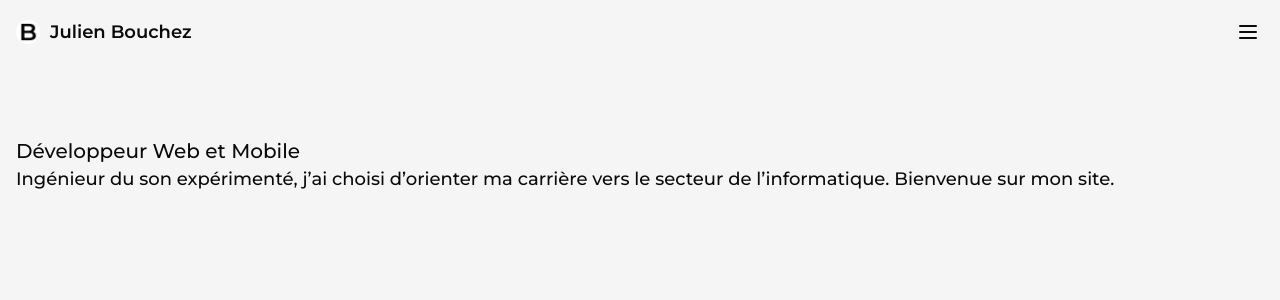
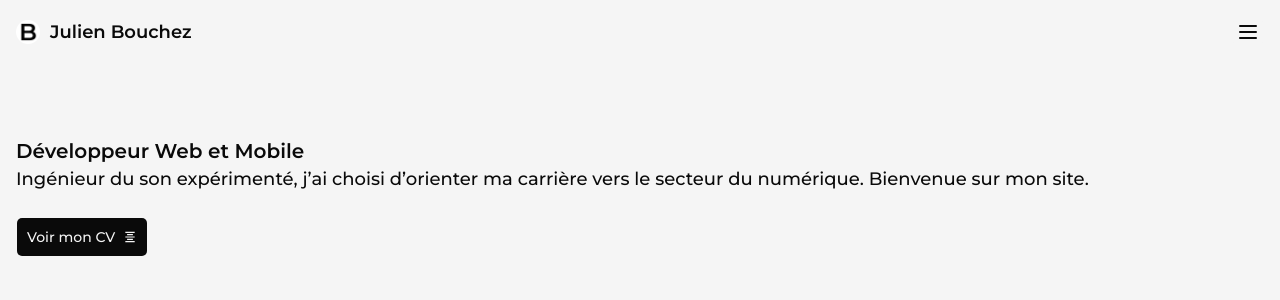
Before and after one commit to julienb84/Portfolio, a React (Vite) app: page / in a window 1280 px wide. Shown: the top 300 px of the page. Built offline with nearby package versions, Linux system fonts and the light colour scheme.

Commit message:
changed drawer width when open & add resume view on home page

```diff
--- a/src/Pages/Home.tsx
+++ b/src/Pages/Home.tsx
@@ -1,19 +1,26 @@
 // COMPONENTS //
 import PageLayout from "../layouts/PageLayout";
+import ResumeView from "../components/common/ResumeView";
 
 const Home = () => {
   return (
     <>
       <PageLayout>
-        <div className="mt-18 px-4">
+        <div className="mt-18 px-4 flex flex-col gap-6">
           <section>
-            <h1 className="text-app-content text-[20px] font-medium">
+            <h1 className="text-app-content text-[20px] font-semibold">
               Développeur Web et Mobile
             </h1>
             <p className="text-app-content text-[18px] font-medium">
               Ingénieur du son expérimenté, j’ai choisi d’orienter ma carrière
-              vers le secteur de l’informatique. Bienvenue sur mon site.
+              vers le secteur du numérique. Bienvenue sur mon site.
             </p>
+          </section>
+          <section>
+            <ResumeView
+              triggerVariant="default"
+              triggerClassName="bg-app-content text-app-background h-10"
+            />
           </section>
         </div>
       </PageLayout>
--- /dev/null
+++ b/src/components/common/ResumeView.tsx
@@ -0,0 +1,88 @@
+import Drawer from "../ui/drawer/drawerComponents/Drawer";
+import DrawerClose from "../ui/drawer/drawerComponents/DrawerClose";
+import DrawerContent from "../ui/drawer/drawerLayout/DrawerContent";
+import DrawerDescription from "../ui/drawer/drawerContent/DrawerDescription";
+import DrawerFooter from "../ui/drawer/drawerLayout/DrawerFooter";
+import DrawerHeader from "../ui/drawer/drawerLayout/DrawerHeader";
+import DrawerTitle from "../ui/drawer/drawerContent/DrawerTitle";
+import DrawerTrigger from "../ui/drawer/drawerComponents/DrawerTrigger";
+import Button from "../ui/Button";
+
+import cv from "../../assets/CV_dev_02-2026_SVG.svg";
+import cvToDownload from "../../assets/Julienbouchez_CV_dev_02-2026_000.pdf";
+
+import { BiAlignMiddle } from "react-icons/bi";
+
+interface ResumeViewProps {
+  direction?: "top" | "left" | "right";
+  triggerVariant?:
+    | "default"
+    | "outline"
+    | "secondary"
+    | "ghost"
+    | "destructive"
+    | "link";
+  triggerSize?:
+    | "default"
+    | "xs"
+    | "sm"
+    | "lg"
+    | "icon"
+    | "icon-xs"
+    | "icon-sm"
+    | "icon-lg";
+  triggerClassName?: string;
+}
+
+const ResumeView: React.FC<ResumeViewProps> = ({
+  direction,
+  triggerVariant,
+  triggerSize,
+  triggerClassName,
+}) => {
+  const handleClick = () => {
+    const link = document.createElement("a");
+    link.href = cvToDownload;
+    link.download = "cv_Bouchez-dev.pdf"; // nom du fichier téléchargé
+    document.body.appendChild(link);
+    link.click();
+    document.body.removeChild(link);
+  };
+
+  return (
+    <>
+      <Drawer direction={direction}>
+        <DrawerTrigger
+          variant={triggerVariant}
+          size={triggerSize}
+          className={triggerClassName}
+        >
+          Voir mon CV
+          <BiAlignMiddle />
+        </DrawerTrigger>
+        <DrawerContent>
+          <DrawerHeader>
+            <DrawerTitle></DrawerTitle>
+            <DrawerDescription></DrawerDescription>
+          </DrawerHeader>
+          <div className="flex justify-center">
+            <img src={cv} className="w-2xs xs:w-90 lg:w-115" />
+          </div>
+          <DrawerFooter className="pb-10 xs:pb-5">
+            <Button
+              variant="default"
+              size="lg"
+              className="w-2xs xs:w-90 border-app-content"
+              onClick={handleClick}
+            >
+              Download
+            </Button>
+            <DrawerClose className="w-2xs xs:w-90">Close</DrawerClose>
+          </DrawerFooter>
+        </DrawerContent>
+      </Drawer>
+    </>
+  );
+};
+
+export default ResumeView;
--- a/src/components/header/Header.tsx
+++ b/src/components/header/Header.tsx
@@ -22,7 +22,7 @@ const Header = () => {
             navigate("/");
           }}
         >
-          <img src={logo} className="h-6" />
+          <img src={logo} className="h-6 z-1000" />
           <span>Julien Bouchez</span>
         </section>
         <DrawerMenu
--- a/src/components/ui/drawer/drawerComponents/DrawerTrigger.tsx
+++ b/src/components/ui/drawer/drawerComponents/DrawerTrigger.tsx
@@ -33,7 +33,7 @@ const DrawerTrigger: React.FC<TriggerProps> = ({
 }) => {
   // Variant Classes
   const variantClasses = {
-    default: "bg-app-background text-app-content hover:bg-hover",
+    default: "bg-app-background text-app-content hover:bg-hovercolor",
     outline:
       "border-border text-secondary-foreground/70 bg-background hover:bg-muted hover:text-foreground dark:bg-input/30 dark:border-input dark:hover:bg-input/70 aria-expanded:bg-muted aria-expanded:text-foreground",
     secondary:
--- a/src/components/ui/drawer/drawerLayout/DrawerContent.tsx
+++ b/src/components/ui/drawer/drawerLayout/DrawerContent.tsx
@@ -25,7 +25,7 @@ const DrawerContent: React.FC<ContentProps> = ({
       <DrawerPrimitive.Content
         data-slot="drawer-content"
         className={twMerge(
-          `bg-background flex h-auto flex-col text-sm data-[vaul-drawer-direction=bottom]:inset-x-0 data-[vaul-drawer-direction=bottom]:bottom-0 data-[vaul-drawer-direction=bottom]:mt-10 data-[vaul-drawer-direction=bottom]:max-h-[90vh] data-[vaul-drawer-direction=bottom]:rounded-t-xl data-[vaul-drawer-direction=bottom]:border-t data-[vaul-drawer-direction=left]:inset-y-0 data-[vaul-drawer-direction=left]:left-0 data-[vaul-drawer-direction=left]:w-4/5 data-[vaul-drawer-direction=left]:rounded-r-xl data-[vaul-drawer-direction=left]:border-r data-[vaul-drawer-direction=right]:inset-y-0 data-[vaul-drawer-direction=right]:right-0 data-[vaul-drawer-direction=right]:w-3/4 data-[vaul-drawer-direction=right]:rounded-l-xl data-[vaul-drawer-direction=right]:border-l data-[vaul-drawer-direction=top]:inset-x-0 data-[vaul-drawer-direction=top]:top-0 data-[vaul-drawer-direction=top]:mb-24 data-[vaul-drawer-direction=top]:max-h-[80vh] data-[vaul-drawer-direction=top]:rounded-b-xl data-[vaul-drawer-direction=top]:border-b data-[vaul-drawer-direction=left]:sm:max-w-sm data-[vaul-drawer-direction=right]:sm:max-w-sm group/drawer-content fixed z-50 ${className}`,
+          `bg-background flex h-auto flex-col text-sm data-[vaul-drawer-direction=bottom]:inset-x-0 data-[vaul-drawer-direction=bottom]:bottom-0 data-[vaul-drawer-direction=bottom]:mt-10 data-[vaul-drawer-direction=bottom]:max-h-[90vh] data-[vaul-drawer-direction=bottom]:rounded-t-xl data-[vaul-drawer-direction=bottom]:border-t data-[vaul-drawer-direction=left]:inset-y-0 data-[vaul-drawer-direction=left]:left-0 data-[vaul-drawer-direction=left]:w-4/5 data-[vaul-drawer-direction=left]:rounded-r-xl data-[vaul-drawer-direction=left]:border-r data-[vaul-drawer-direction=right]:inset-y-0 data-[vaul-drawer-direction=right]:right-0 data-[vaul-drawer-direction=right]:w-4/5 data-[vaul-drawer-direction=right]:rounded-l-xl data-[vaul-drawer-direction=right]:border-l data-[vaul-drawer-direction=top]:inset-x-0 data-[vaul-drawer-direction=top]:top-0 data-[vaul-drawer-direction=top]:mb-24 data-[vaul-drawer-direction=top]:max-h-[80vh] data-[vaul-drawer-direction=top]:rounded-b-xl data-[vaul-drawer-direction=top]:border-b data-[vaul-drawer-direction=left]:vs:max-w-sm data-[vaul-drawer-direction=right]:vs:max-w-sm group/drawer-content fixed z-50 ${className}`,
         )}
       >
         <div className="bg-muted mt-4 h-1 w-25 rounded-full mx-auto hidden shrink-0 group-data-[vaul-drawer-direction=bottom]/drawer-content:block" />
--- a/src/index.css
+++ b/src/index.css
@@ -132,6 +132,7 @@
   --color-error-700: #4b010b;
 
   --breakpoint-xs: 24rem;
+  --breakpoint-vs: 30rem;
 
   /* shadCN Themes */
   --font-sans: "Montserrat", sans-serif;
```
